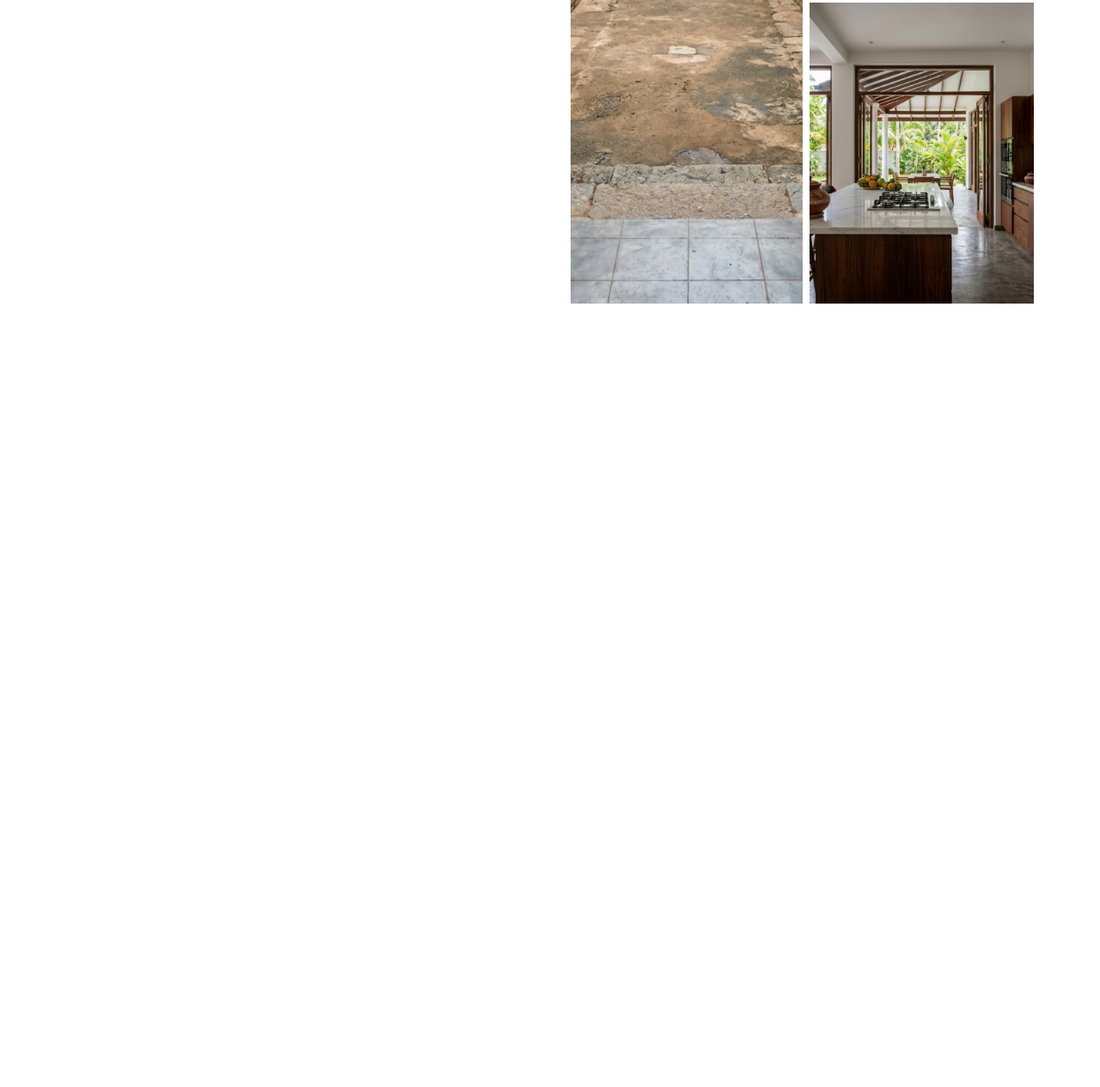
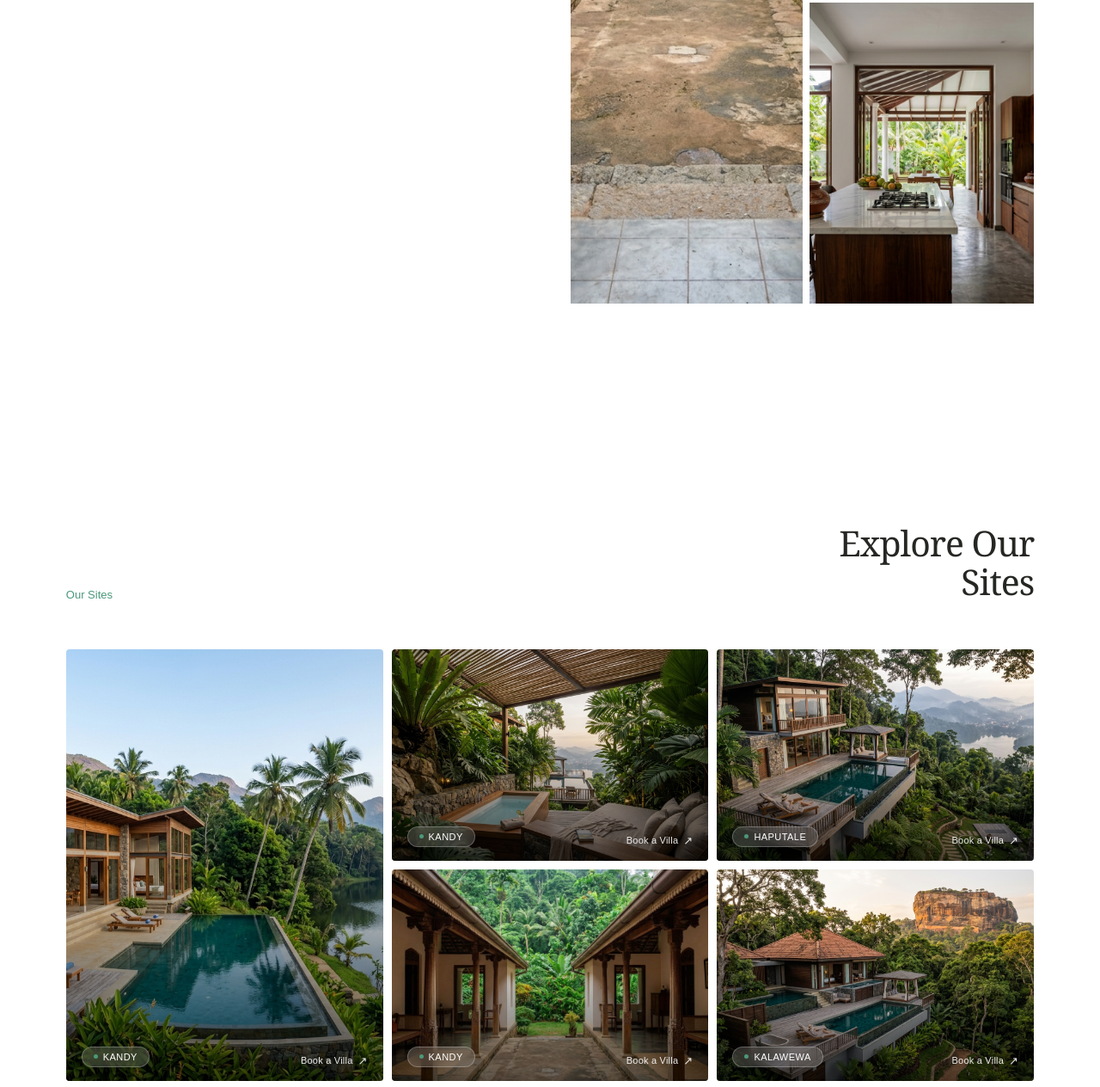
Before and after one commit to rvndu-perera/Landing-Page-Sample, a website built with Vite: page frontend/index.html in a window 1280 px wide. Shown: the part 1642-2906 px from the top of the page at 86% size. Before the commit the page ends 2123 px from the top, so only its background shows below. Built offline with nearby package versions, Linux system fonts and the light colour scheme; a small style sheet from the web is missing.

Commit message:
Sites section: placed cards

```diff
--- a/frontend/src/main.js
+++ b/frontend/src/main.js
@@ -5,6 +5,12 @@ import aboutCourtyard from './assets/images/about/about3.jpg'
 import aboutPool from './assets/images/about/about2.jpg'
 import aboutBedroom from './assets/images/about/about4.jpg'
 import aboutKitchen from './assets/images/about/about1.jpg'
+import site1 from './assets/images/sites/site1.jpg'
+import site2 from './assets/images/sites/site2.jpg'
+import site3 from './assets/images/sites/site3.jpg'
+import site4 from './assets/images/sites/site4.jpg'
+import site5 from './assets/images/sites/site5.jpg'
+import site6 from './assets/images/sites/site6.jpg'
 
 document.querySelector('#app').innerHTML = `
   <main>
@@ -52,6 +58,101 @@ document.querySelector('#app').innerHTML = `
         <img src="${aboutKitchen}" alt="An open villa kitchen looking out to a tropical garden" />
       </div>
     </section>
+
+    <section class="sites-section" id="branches" aria-labelledby="sites-title">
+      <div class="sites-inner">
+
+        <div class="sites-header">
+          <div class="sites-header-left">
+            <p class="section-eyebrow">Our Sites</p>
+          </div>
+          <h2 class="sites-heading" id="sites-title">Explore Our<br>Sites</h2>
+        </div>
+
+        <div class="sites-grid">
+
+          <!-- Card 1 — tall left (spans rows 1–2) -->
+          <article class="site-card">
+            <img class="site-card-img" src="${site1}" alt="Shirohana Kandy — a lakeside eco villa with private pool amid lush jungle" />
+            <div class="site-card-overlay" aria-hidden="true"></div>
+            <div class="site-card-footer">
+              <span class="site-card-location">Kandy</span>
+              <a class="site-card-book" href="#booking" aria-label="Book a villa at Kandy">
+                Book a Villa <span class="site-card-arrow" aria-hidden="true">↗</span>
+              </a>
+            </div>
+          </article>
+
+          <!-- Card 2 -->
+          <article class="site-card">
+            <img class="site-card-img" src="${site2}" alt="Shirohana Kandy — garden plunge tub with mountain lake view at dusk" />
+            <div class="site-card-overlay" aria-hidden="true"></div>
+            <div class="site-card-footer">
+              <span class="site-card-location">Kandy</span>
+              <a class="site-card-book" href="#booking" aria-label="Book a villa at Kandy">
+                Book a Villa <span class="site-card-arrow" aria-hidden="true">↗</span>
+              </a>
+            </div>
+          </article>
+
+          <!-- Card 3 -->
+          <article class="site-card">
+            <img class="site-card-img" src="${site3}" alt="Shirohana Haputale — hilltop villa with infinity pool overlooking misty valleys" />
+            <div class="site-card-overlay" aria-hidden="true"></div>
+            <div class="site-card-footer">
+              <span class="site-card-location">Haputale</span>
+              <a class="site-card-book" href="#booking" aria-label="Book a villa at Haputale">
+                Book a Villa <span class="site-card-arrow" aria-hidden="true">↗</span>
+              </a>
+            </div>
+          </article>
+
+          <!-- Card 4 -->
+          <article class="site-card">
+            <img class="site-card-img" src="${site4}" alt="Shirohana Kandy — traditional courtyard villa with carved columns" />
+            <div class="site-card-overlay" aria-hidden="true"></div>
+            <div class="site-card-footer">
+              <span class="site-card-location">Kandy</span>
+              <a class="site-card-book" href="#booking" aria-label="Book a villa at Kandy">
+                Book a Villa <span class="site-card-arrow" aria-hidden="true">↗</span>
+              </a>
+            </div>
+          </article>
+
+          <!-- Card 5 -->
+          <article class="site-card">
+            <img class="site-card-img" src="${site5}" alt="Shirohana Kalawewa — jungle villa with Sigiriya Rock Fortress views" />
+            <div class="site-card-overlay" aria-hidden="true"></div>
+            <div class="site-card-footer">
+              <span class="site-card-location">Kalawewa</span>
+              <a class="site-card-book" href="#booking" aria-label="Book a villa at Kalawewa">
+                Book a Villa <span class="site-card-arrow" aria-hidden="true">↗</span>
+              </a>
+            </div>
+          </article>
+
+          <!-- Card 6 — full-width panoramic strip -->
+          <article class="site-card">
+            <img class="site-card-img" src="${site6}" alt="Shirohana Negombo — open villa kitchen with tropical garden and pool" />
+            <div class="site-card-overlay" aria-hidden="true"></div>
+            <div class="site-card-footer">
+              <span class="site-card-location">Negombo</span>
+              <a class="site-card-book" href="#booking" aria-label="Book a villa at Negombo">
+                Book a Villa <span class="site-card-arrow" aria-hidden="true">↗</span>
+              </a>
+            </div>
+          </article>
+
+        </div><!-- /.sites-grid -->
+
+        <div class="sites-load-more">
+          <button class="load-more-btn" type="button" id="sites-load-more" aria-label="Load more sites">
+            Load more <span class="load-more-icon" aria-hidden="true">↓</span>
+          </button>
+        </div>
+
+      </div><!-- /.sites-inner -->
+    </section>
   </main>
 `
 
--- a/frontend/src/scss/main.scss
+++ b/frontend/src/scss/main.scss
@@ -3,3 +3,4 @@
 @use 'components/navbar';
 @use 'sections/hero';
 @use 'sections/about';
+@use 'sections/sites';
--- a/frontend/src/scss/sections/_sites.scss
+++ b/frontend/src/scss/sections/_sites.scss
@@ -0,0 +1,300 @@
+@use '../variables' as *;
+
+/* ─── Sites Section ──────────────────────────────────────────────── */
+
+.sites-section {
+  padding-block: clamp(72px, 10vw, 136px);
+  background: #fff;
+}
+
+.sites-inner {
+  width: min(100% - 2 * clamp(24px, 6vw, 96px), 1440px);
+  margin-inline: auto;
+}
+
+/* ─── Section header ─────────────────────────────────────────────── */
+
+.sites-header {
+  display: flex;
+  align-items: flex-end;
+  justify-content: space-between;
+  gap: 24px;
+  margin-bottom: clamp(32px, 4.5vw, 56px);
+}
+
+.sites-header-left {
+  flex: 0 0 auto;
+
+  .section-eyebrow {
+    margin: 0;
+  }
+}
+
+.sites-heading {
+  flex: 0 0 auto;
+  margin: 0;
+  color: #252723;
+  font-family: $font-display;
+  font-size: clamp(30px, 3.2vw, 48px);
+  font-weight: 400;
+  letter-spacing: -0.025em;
+  line-height: 1.1;
+  text-align: right;
+}
+
+/* ─── Grid ───────────────────────────────────────────────────────── */
+
+.sites-grid {
+  display: grid;
+  grid-template-columns: repeat(3, 1fr);
+  grid-auto-rows: auto;
+  gap: 10px;
+}
+
+/* Row 1 — col 1 spans 2 rows (tall card), cols 2 & 3 each take 1 row */
+.site-card:nth-child(1) {
+  grid-column: 1 / 2;
+  grid-row: 1 / 3;
+}
+
+.site-card:nth-child(2) {
+  grid-column: 2 / 3;
+  grid-row: 1 / 2;
+  aspect-ratio: 3 / 2;
+}
+
+.site-card:nth-child(3) {
+  grid-column: 3 / 4;
+  grid-row: 1 / 2;
+  aspect-ratio: 3 / 2;
+}
+
+/* Row 2 — col 2 & 3 */
+.site-card:nth-child(4) {
+  grid-column: 2 / 3;
+  grid-row: 2 / 3;
+  aspect-ratio: 3 / 2;
+}
+
+.site-card:nth-child(5) {
+  grid-column: 3 / 4;
+  grid-row: 2 / 3;
+  aspect-ratio: 3 / 2;
+}
+
+/* Row 3 — full width panoramic */
+.site-card:nth-child(6) {
+  grid-column: 1 / 4;
+  grid-row: 3 / 4;
+  aspect-ratio: 16 / 5;
+}
+
+/* ─── Card base ──────────────────────────────────────────────────── */
+
+.site-card {
+  position: relative;
+  overflow: hidden;
+  border-radius: 4px;
+  cursor: pointer;
+
+  &:hover .site-card-img {
+    transform: scale(1.06);
+  }
+}
+
+.site-card-img {
+  display: block;
+  width: 100%;
+  height: 100%;
+  object-fit: cover;
+  transition: transform 0.55s cubic-bezier(0.25, 0.46, 0.45, 0.94);
+}
+
+/* dark gradient overlay */
+.site-card-overlay {
+  position: absolute;
+  inset: 0;
+  background: linear-gradient(
+    to top,
+    rgba(0, 0, 0, 0.65) 0%,
+    rgba(0, 0, 0, 0.15) 45%,
+    transparent 72%
+  );
+  opacity: 0.9;
+  transition: opacity 0.4s ease;
+}
+
+/* ─── Card footer ────────────────────────────────────────────────── */
+
+.site-card-footer {
+  position: absolute;
+  bottom: 0;
+  left: 0;
+  right: 0;
+  display: flex;
+  align-items: flex-end;
+  justify-content: space-between;
+  gap: 12px;
+  padding: 16px 18px;
+}
+
+.site-card-location {
+  display: inline-flex;
+  align-items: center;
+  gap: 6px;
+  padding: 5px 13px;
+  border-radius: 100px;
+  background: rgba(255, 255, 255, 0.15);
+  backdrop-filter: blur(8px);
+  -webkit-backdrop-filter: blur(8px);
+  border: 1px solid rgba(255, 255, 255, 0.25);
+  color: #fff;
+  font-size: 11px;
+  font-weight: 500;
+  letter-spacing: 0.04em;
+  text-transform: uppercase;
+  white-space: nowrap;
+
+  &::before {
+    content: '';
+    display: block;
+    width: 5px;
+    height: 5px;
+    border-radius: 50%;
+    background: #4b9879;
+    flex-shrink: 0;
+  }
+}
+
+.site-card-book {
+  display: inline-flex;
+  align-items: center;
+  gap: 6px;
+  color: rgba(255, 255, 255, 0.9);
+  font-size: 11px;
+  font-weight: 500;
+  letter-spacing: 0.02em;
+  white-space: nowrap;
+  transition: color 0.2s, gap 0.2s;
+
+  &:hover {
+    color: #fff;
+    gap: 9px;
+  }
+
+  .site-card-arrow {
+    font-size: 13px;
+    transition: transform 0.2s;
+  }
+
+  &:hover .site-card-arrow {
+    transform: translateX(2px);
+  }
+}
+
+/* ─── Load More ──────────────────────────────────────────────────── */
+
+.sites-load-more {
+  display: flex;
+  justify-content: center;
+  margin-top: clamp(36px, 5vw, 56px);
+}
+
+.load-more-btn {
+  display: inline-flex;
+  align-items: center;
+  gap: 8px;
+  padding: 13px 34px;
+  border: 1.5px solid #252723;
+  border-radius: 100px;
+  background: transparent;
+  color: #252723;
+  font-size: 13px;
+  font-weight: 500;
+  letter-spacing: 0.02em;
+  cursor: pointer;
+  transition: background 0.25s, color 0.25s, border-color 0.25s, gap 0.2s;
+
+  &:hover {
+    background: #252723;
+    color: #fff;
+    gap: 12px;
+  }
+
+  .load-more-icon {
+    font-size: 15px;
+    transition: transform 0.25s;
+  }
+
+  &:hover .load-more-icon {
+    transform: translateY(2px);
+  }
+}
+
+/* ─── Responsive ─────────────────────────────────────────────────── */
+
+@media (max-width: 960px) {
+  .sites-grid {
+    grid-template-columns: 1fr 1fr;
+    gap: 8px;
+  }
+
+  .site-card:nth-child(1) {
+    grid-column: 1 / 2;
+    grid-row: 1 / 3;
+  }
+
+  .site-card:nth-child(2) {
+    grid-column: 2 / 3;
+    grid-row: 1 / 2;
+    aspect-ratio: 3 / 2;
+  }
+
+  .site-card:nth-child(3) {
+    grid-column: 2 / 3;
+    grid-row: 2 / 3;
+    aspect-ratio: 3 / 2;
+  }
+
+  .site-card:nth-child(4) {
+    grid-column: 1 / 2;
+    grid-row: 3 / 4;
+    aspect-ratio: 4 / 3;
+  }
+
+  .site-card:nth-child(5) {
+    grid-column: 2 / 3;
+    grid-row: 3 / 4;
+    aspect-ratio: 4 / 3;
+  }
+
+  .site-card:nth-child(6) {
+    grid-column: 1 / 3;
+    grid-row: 4 / 5;
+    aspect-ratio: 16 / 7;
+  }
+}
+
+@media (max-width: 600px) {
+  .sites-header {
+    flex-direction: column;
+    align-items: flex-start;
+    gap: 8px;
+  }
+
+  .sites-heading {
+    text-align: left;
+    font-size: clamp(28px, 8vw, 38px);
+  }
+
+  .sites-grid {
+    grid-template-columns: 1fr;
+    gap: 8px;
+  }
+
+  .site-card:nth-child(n) {
+    grid-column: 1 / -1 !important;
+    grid-row: auto !important;
+    aspect-ratio: 4 / 3 !important;
+  }
+}
```
